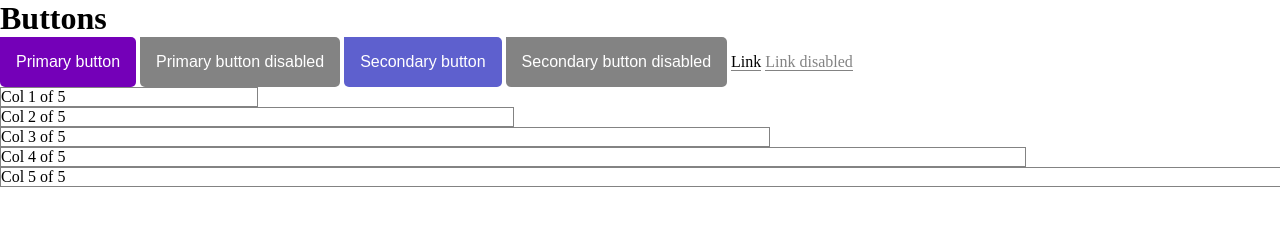
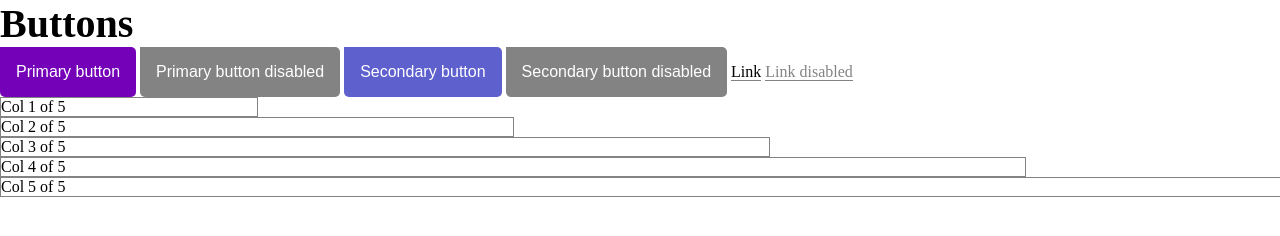
Before and after one commit to sbuijs/steef-framework, a plain HTML site: page web/index.html in a window 1280 px wide. Drawn offline with Linux system fonts and the light colour scheme.

Commit message:
setting up h1-h3

```diff
--- a/web/styles/scss/base/_typography.scss
+++ b/web/styles/scss/base/_typography.scss
@@ -0,0 +1,31 @@
+html {
+    font-family: "Roboto Slab", serif;
+    //avalible weights: 100, 400, 600
+}
+
+h1,
+.h1,
+h2,
+.h2,
+h3,
+.h3 {
+    font-family: "Roboto Slab", serif;
+}
+
+h1,
+.h1 {
+    font-size: 2.5rem;
+    font-weight: 600;
+}
+
+h2,
+.h2 {
+    font-size: 1.5rem;
+    font-weight: 400;
+}
+
+h3,
+.h3 {
+    font-size: 1.5rem;
+    font-weight: 400;
+}
```
Also changed, not shown: web/main.css.
